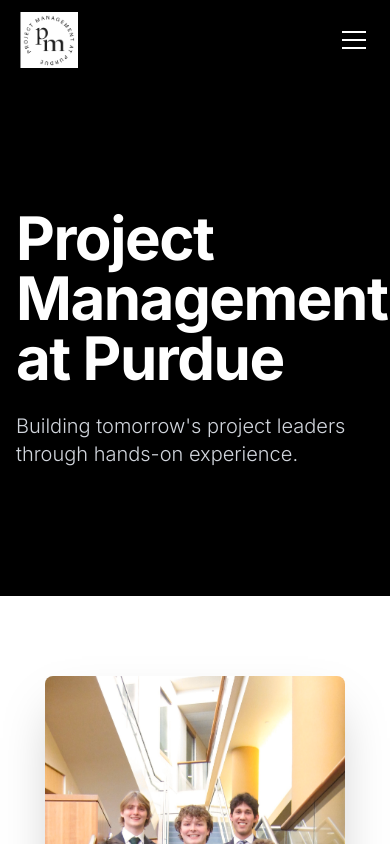
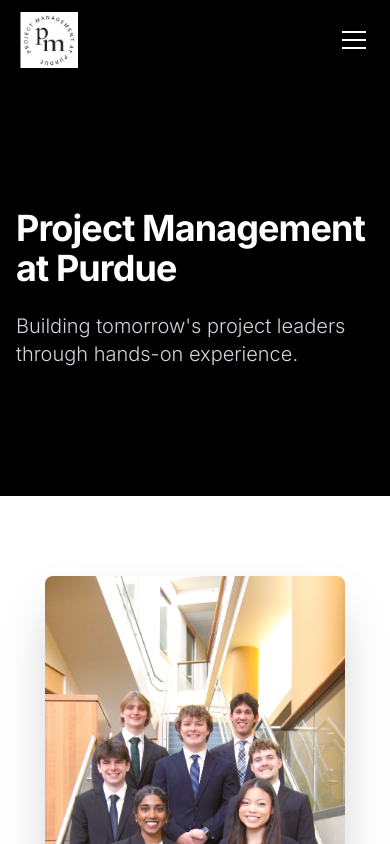
Before and after one commit to ayushkogta/pmp-website, a React (Vite) app: page / in a window 390 px wide. Shown: the top 844 px of the page. Built offline with nearby package versions, Linux system fonts and the light colour scheme.

Commit message:
added some css edits for mobile layout improvement

```diff
--- a/src/app/components/Home.tsx
+++ b/src/app/components/Home.tsx
@@ -7,7 +7,7 @@
       {/* Hero Section - Black background with large text */}
       <section className="bg-black text-white py-32">
         <div className="max-w-7xl mx-auto px-4 sm:px-6 lg:px-8">
-          <h1 className="text-6xl md:text-7xl font-bold mb-6 tracking-tight">
+          <h1 className="text-4xl sm:text-6xl md:text-7xl font-bold mb-6 tracking-tight">
             Project Management at Purdue
           </h1>
           <p className="text-xl md:text-2xl text-gray-300 font-light max-w-3xl">
@@ -132,7 +132,7 @@
               <ImageWithFallback
                 src="/assets/temp-our-projects.png"
                 alt="Innovation projects"
-                className="w-full h-96 object-cover"
+                className="w-full h-auto object-contain"
               />
             </div>
           </div>
--- a/src/app/components/Layout.tsx
+++ b/src/app/components/Layout.tsx
@@ -4,7 +4,7 @@
 
 export function Layout() {
   return (
-    <div className="min-h-screen flex flex-col">
+    <div className="min-h-screen flex flex-col overflow-x-hidden">
       <Header />
       <main className="flex-1">
         <Outlet />
```
